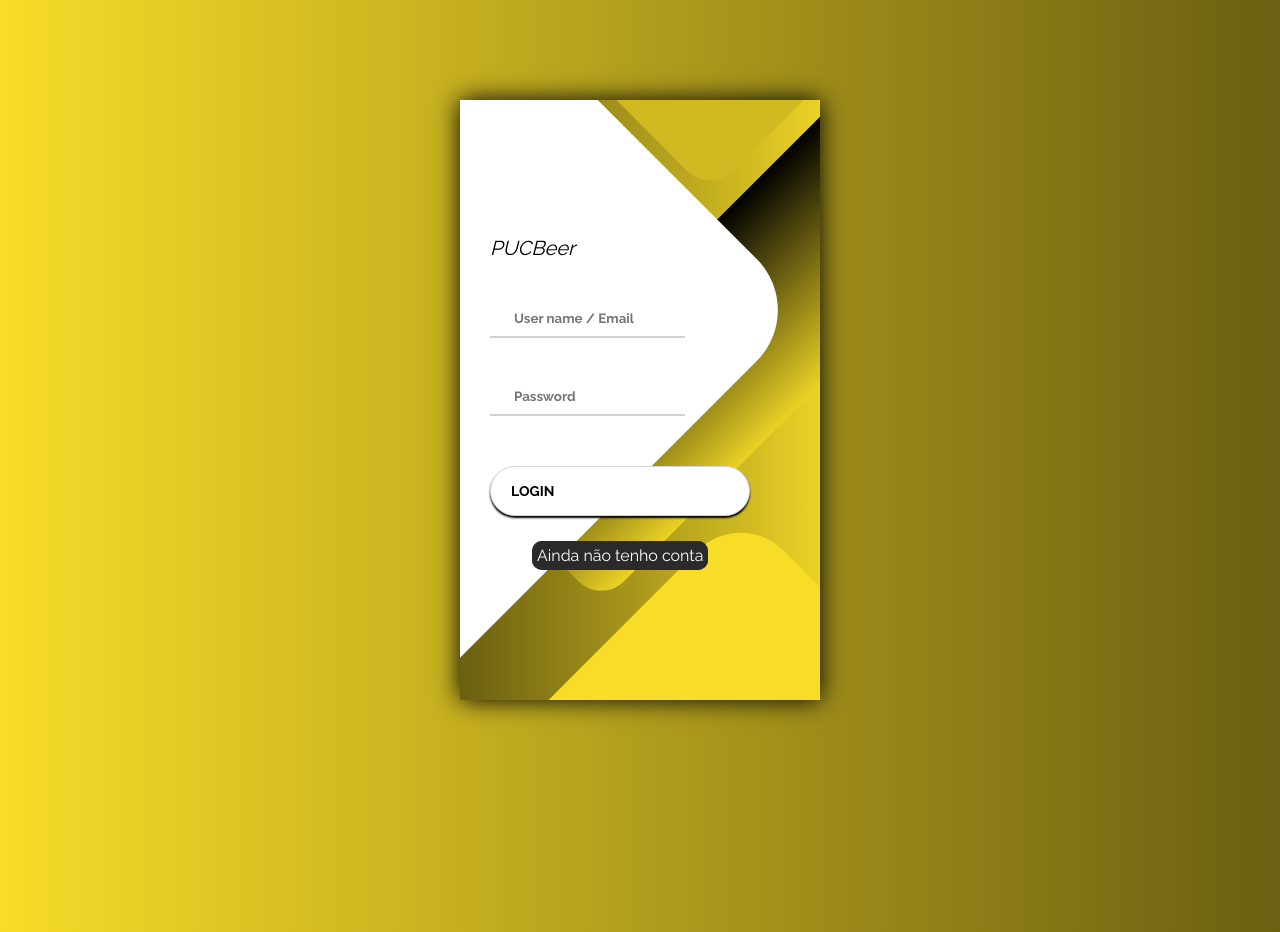
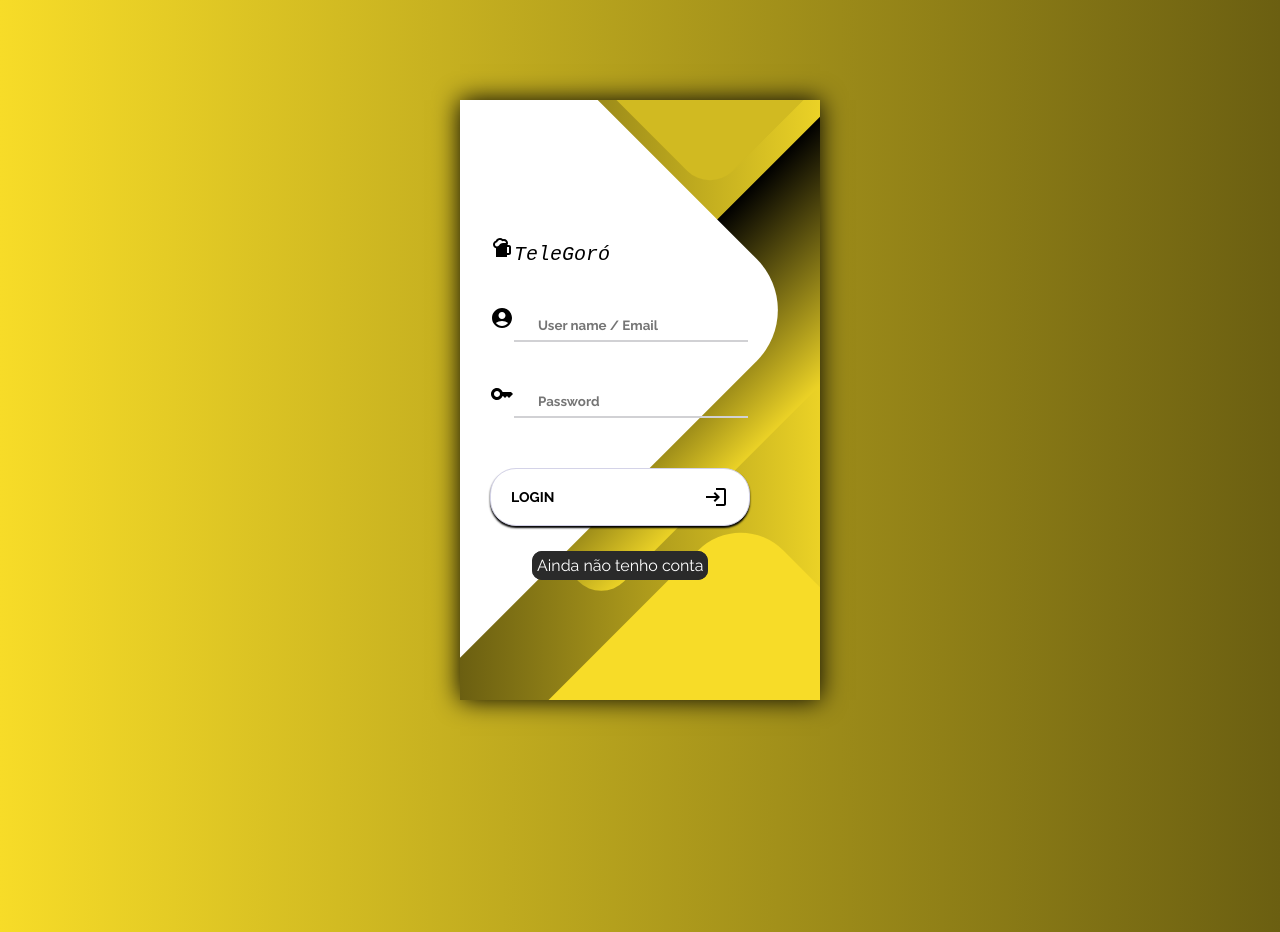
Before and after one commit to matheusbeaumord/pucbeer-web, a React (Vite) app: page / in a window 1280 px wide. Built offline with nearby package versions, Linux system fonts and the light colour scheme.

Commit message:
Css-09-07

```diff
--- a/src/components/Admin/ProductsList.jsx
+++ b/src/components/Admin/ProductsList.jsx
@@ -1,5 +1,6 @@
 /* eslint-disable react/prop-types */
 import { deleteProduct } from '../../services/Api/products';
+import './ProductsList.css'
 
 
 const ProductsList = ({ products, handleEdit, setFetchProducts }) => {
--- a/src/components/Header/Header.jsx
+++ b/src/components/Header/Header.jsx
@@ -11,7 +11,6 @@ import MenuIcon from '@mui/icons-material/Menu';
 import Container from '@mui/material/Container';
 import Button from '@mui/material/Button';
 import MenuItem from '@mui/material/MenuItem';
-import AdbIcon from '@mui/icons-material/Adb';
 import AccountCircle from "@mui/icons-material/AccountCircle";
 import SportsBarIcon from '@mui/icons-material/SportsBar';
 
@@ -102,7 +101,7 @@ const Header = () => {
               </MenuItem>
             </Menu>
           </Box>
-          <AdbIcon sx={{ display: { xs: 'flex', md: 'none' }, mr: 1 }} />
+          <SportsBarIcon sx={{ display: { xs: 'flex', md: 'none' }, mr: 1 }} />
           <Typography
             variant="h5"
             noWrap
@@ -119,7 +118,7 @@ const Header = () => {
               textDecoration: 'none',
             }}
           >
-            LOGO
+            TeleGoró
           </Typography>
           <Box sx={{ flexGrow: 1, display: { xs: 'none', md: 'flex' } }}>
               <Button
--- a/src/components/Header/HeaderAdmin.jsx
+++ b/src/components/Header/HeaderAdmin.jsx
@@ -12,7 +12,6 @@ import MenuIcon from '@mui/icons-material/Menu';
 import Container from '@mui/material/Container';
 import Button from '@mui/material/Button';
 import MenuItem from '@mui/material/MenuItem';
-import AdbIcon from '@mui/icons-material/Adb';
 import AccountCircle from "@mui/icons-material/AccountCircle";
 import SportsBarIcon from '@mui/icons-material/SportsBar';
 
@@ -104,7 +103,7 @@ const Header = () => {
             </MenuItem>
           </Menu>
         </Box>
-        <AdbIcon sx={{ display: { xs: 'flex', md: 'none' }, mr: 1 }} />
+        <SportsBarIcon sx={{ display: { xs: 'flex', md: 'none' }, mr: 1 }} />
         <Typography
           variant="h5"
           noWrap
@@ -121,7 +120,7 @@ const Header = () => {
             textDecoration: 'none',
           }}
         >
-          LOGO
+          TeleGoró
         </Typography>
         <Box sx={{ flexGrow: 1, display: { xs: 'none', md: 'flex' } }}>
             <Button
--- a/src/components/Login/LoginForm.css
+++ b/src/components/Login/LoginForm.css
@@ -6,6 +6,7 @@
 	padding: 0;
 	font-family: Raleway, sans-serif;
 }
+
 
 body {
 	background: linear-gradient(90deg, #F7DC28, #6B5F11);
@@ -102,7 +103,7 @@ body {
 	padding: 10px;
 	padding-left: 24px;
 	font-weight: 700;
-	width: 75%;
+	width: 90%;
 	transition: 0.2s;
     color: black;
 }
@@ -154,4 +155,19 @@ body {
     position: relative;
     top:-40px;
     font-size: 20px;
+	font-family: monospace;
+    font-weight: 700,
 }
+
+.icon_enter {
+	margin-left: 150px;
+}
+
+.lnkCad {
+	color: white;
+    font-family: Raleway, sans-serif;
+    text-decoration: solid;
+    border: 5px solid rgb(42, 42, 42);
+    background-color: rgb(42, 42, 42);
+    border-radius: 10px;
+}
--- a/src/components/Login/LoginForm.jsx
+++ b/src/components/Login/LoginForm.jsx
@@ -2,7 +2,11 @@ import { useState } from 'react';
 import Validator from 'email-validator';
 import { Link, useNavigate } from 'react-router-dom';
 import LoginAuth from '../../services/Auth/Login';
+import SportsBarIcon from '@mui/icons-material/SportsBar';
+import AccountCircleIcon from '@mui/icons-material/AccountCircle';
+import KeyIcon from '@mui/icons-material/Key';
 import '../Login/LoginForm.css'
+import LoginIcon from '@mui/icons-material/Login';
 
 const LoginForm = () => {
   const [email, setEmail] = useState('');
@@ -19,12 +23,15 @@ const LoginForm = () => {
   // }
 
   return (
+<body>
 <div className="container">
 	<div className="screen">
 		<div className="screen__content">
 			<form className="login">
-      <i className="login__icon">PUCBeer</i>
+      <SportsBarIcon className='login__icon'/>
+      <i className="login__icon">TeleGoró</i>
 				<div className="login__field">
+        <AccountCircleIcon/>
 					<input
            type="email"
            value={ email }
@@ -33,6 +40,7 @@ const LoginForm = () => {
            onChange={ ({ target: { value } }) => setEmail(value) }/>
 				</div>
 				<div className="login__field">
+        <KeyIcon/>
 					<input
            type="password"
            value={ password }
@@ -48,6 +56,7 @@ const LoginForm = () => {
           disabled={ !validateLogin() }
           onClick={ (e) => LoginAuth(e, email, password, navigateTo) }>
 					<span className="button__text">Login</span>
+          <LoginIcon className='icon_enter'/>
 				</button>
 			</form>
       <Link className='lnkCad' to="/register" data-testid="no-account-btn">Ainda não tenho conta</Link>
@@ -60,6 +69,7 @@ const LoginForm = () => {
 		</div>
 	</div>
 </div>
+</body>
 );
 };
 
--- a/src/components/Login/RegisterForm.css
+++ b/src/components/Login/RegisterForm.css
@@ -97,25 +97,29 @@ body {
 }
 
 .login__fieldVend {
-    margin-left: 40px;
+    margin-left: 50px;
     color: white;
     background-color: black;
     border-radius: 10px;
-    width: 180px;
+    width: 150px;
 	text-align: center;
-	height: 35px;
+	height: 23px;
 }
 
 .login__input {
 	border: none;
 	border-bottom: 2px solid #d1d1d4;
 	background: none;
-	padding: 10px;
+	padding: 7px;
 	padding-left: 24px;
 	font-weight: 700;
-	width: 75%;
+	width: 90%;
 	transition: 0.2s;
     color: black;
+}
+
+.login__radio {
+	margin-left: 10px;
 }
 
 .login__input:active,
@@ -150,13 +154,11 @@ body {
 	outline: none;
 }
 
-.lnkCad {
-    color: white;
-    font-family: Raleway, sans-serif;
-    text-decoration: solid;
-    border: 5px solid rgb(42, 42, 42);
-    background-color: rgb(42, 42, 42);
-    border-radius: 10px;
+.icon__back {
+	position: relative;
+	left: 280px;
+	top: 50px;
+	color: black;
 }
 
 .login__icon {
--- a/src/components/Login/RegisterForm.jsx
+++ b/src/components/Login/RegisterForm.jsx
@@ -1,9 +1,10 @@
 import { useState } from 'react';
 import Validator from 'email-validator';
 import { useNavigate } from 'react-router';
-// import { Link } from 'react-router-dom';
+import { Link } from 'react-router-dom';
 import { registerUser } from '../../services/Api/user';
 import LoginAuth from '../../services/Auth/Login';
+import ArrowBackIcon from '@mui/icons-material/ArrowBack';
 import '../Login/RegisterForm.css'
 
 const LoginForm = () => {
@@ -84,7 +85,7 @@ const LoginForm = () => {
         <div className='login__fieldVend'>
           Quer vender ?
           <input
-          className="login__input"
+          className="login__radio"
           id="checkbox"
           name="querVender"
           data-testid="signup-seller"
@@ -103,6 +104,9 @@ const LoginForm = () => {
         <span className="button__text">Cadastrar</span>
         </button>
         {showError && <p>Já existe um usuário com esse e-mail.</p>}
+      <Link className='icon__back' to="/login" data-testid="no-account-btn">
+        <ArrowBackIcon/>
+      </Link>
       </form>
     </div>
     <div className="screen__background">
--- /dev/null
+++ b/src/components/Order_List/OrderCard.css
@@ -0,0 +1,29 @@
+
+  .card {
+    max-width: 300px;
+    min-height: 200px;
+    display: flex;
+    flex-direction: column;
+    justify-content: space-between;
+    margin-left: 30px;
+    margin-top: 30px;
+
+    max-width: 500px;
+    height: 230px;
+    padding: 35px;
+
+    border: 1px solid rgba(255, 255, 255, .25);
+    border-radius: 20px;
+    background-color: rgba(255, 255, 255, 0.45);
+    box-shadow: 0 0 10px 1px rgba(0, 0, 0, 0.25);
+  }
+
+h3 {
+    margin-top: -150px;
+    margin-left: 380px;
+  }
+
+  .card-footer {
+    font-size: 0.65em;
+    color: #446;
+  }
--- a/src/components/Order_List/OrderCard.jsx
+++ b/src/components/Order_List/OrderCard.jsx
@@ -2,6 +2,7 @@ import { useState } from 'react';
 import PropTypes from 'prop-types';
 import dateFormat from 'dateformat';
 import { Link } from 'react-router-dom';
+import './OrderCard.css'
 
 
 const OrderCard = (props) => {
@@ -22,15 +23,18 @@ const OrderCard = (props) => {
       role="button"
       onKeyDown={ () => setRedirect(true) }
       tabIndex={ 0 }
+      className='card'
     >
       <p data-testid={ `${key}-order-number` }>{`Pedido ${id}`}</p>
       <h3 data-testid={ `${key}-order-date` }>{dateFormat(date, 'dd/mm')}</h3>
       <p data-testid={ `${key}-order-total-value` }>{`R$ ${accPrice}`}</p>
-    </div>);
+    </div>
+  );
 };
 
 OrderCard.propTypes = {
   data: PropTypes.objectOf(PropTypes.object).isRequired,
 };
+console.log('Teste', `-order-card-container`)
 
 export default OrderCard;
```
Also changed, not shown: src/components/Admin/ProductsList.css (added), 1 other file (tests, documents, lock files or other folders).
